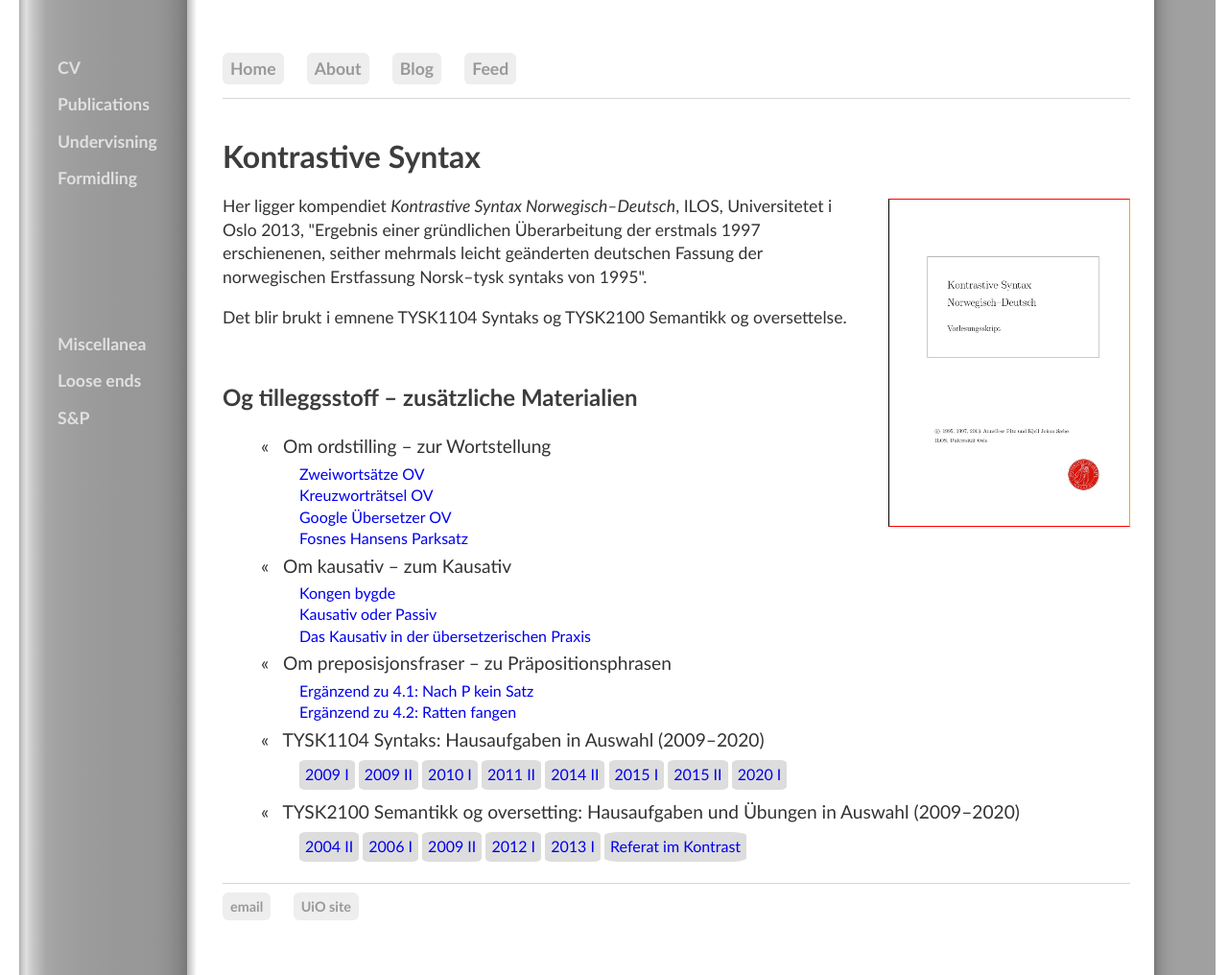
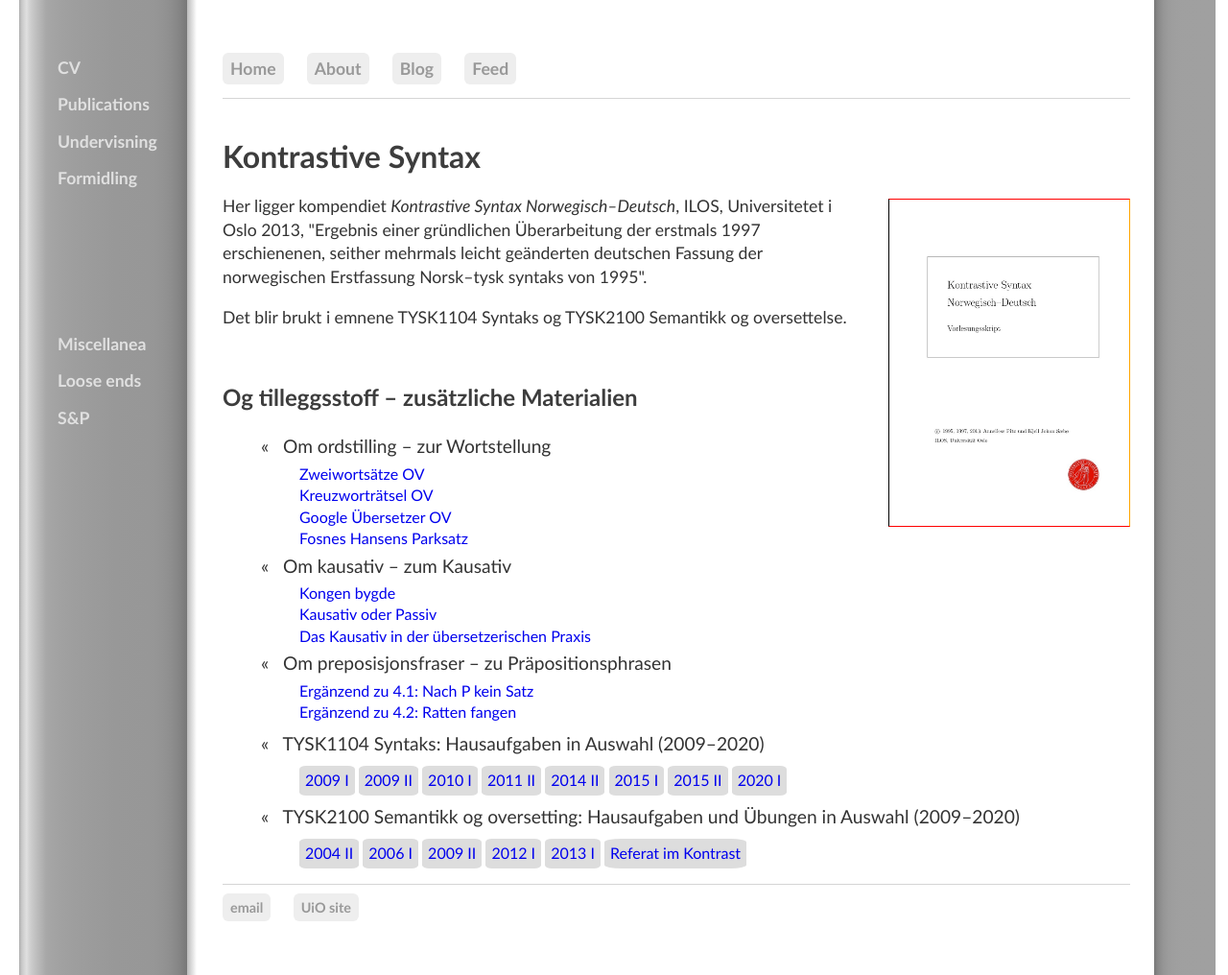
Before and after one commit to kjelljs/kjelljs.github.io, a Jekyll site: the page built from courses/kontrast/index.html, in a window 1280 px wide and 1016 px high. Shown: the whole window at 96% size. Built offline with Jekyll 4.4.1, drawn with Linux system fonts in a browser that asks for light colours.

Commit message:
Update index.html

```diff
--- a/courses/kontrast/index.html
+++ b/courses/kontrast/index.html
@@ -24,7 +24,7 @@
   <li><a href="/courses/kontrast/keinsatz.html">Ergänzend zu 4.1: Nach P kein Satz</a></li>
   <li><a href="/courses/kontrast/ratten.html">Ergänzend zu 4.2: Ratten fangen</a></li>
 </ul></li>
-<li id="blogposts">&laquo; &nbsp; TYSK1104 Syntaks: Hausaufgaben in Auswahl (2009–2020)</li><ul style="padding-top: 4px; padding-bottom: 6px">
+<li id="blogposts" style="padding-top: 4px; padding-bottom: 6px">&laquo; &nbsp; TYSK1104 Syntaks: Hausaufgaben in Auswahl (2009–2020)</li><ul>
   <li style="display:inline-block; padding-right: 6px; background: #ddd; padding: 4px 6px 4px 6px; border-radius: 12%;"><a href="/courses/kontrast/2009I.html">2009 I</a></li>
   <li style="display:inline-block; padding-right: 6px; background: #ddd; padding: 4px 6px 4px 6px; border-radius: 12%;"><a href="/courses/kontrast/2009IV.html">2009 II</a></li>
   <li style="display:inline-block; padding-right: 6px; background: #ddd; padding: 4px 6px 4px 6px; border-radius: 12%;"><a href="/courses/kontrast/2010I.html">2010 I</a></li>
@@ -34,7 +34,7 @@
   <li style="display:inline-block; padding-right: 6px; background: #ddd; padding: 4px 6px 4px 6px; border-radius: 12%;"><a href="/courses/kontrast/2015II.html">2015 II</a></li>
   <li style="display:inline-block; padding-right: 6px; background: #ddd; padding: 4px 6px 4px 6px; border-radius: 12%;"><a href="/courses/kontrast/2020I.html">2020 I</a></li>
  </ul></li>
-<li id="blogposts">&laquo; &nbsp; TYSK2100 Semantikk og oversetting: Hausaufgaben und Übungen in Auswahl (2009–2020)</li><ul style="padding-top: 4px; padding-bottom: 6px">
+<li id="blogposts" style="padding-top: 5px; padding-bottom: 6px">&laquo; &nbsp; TYSK2100 Semantikk og oversetting: Hausaufgaben und Übungen in Auswahl (2009–2020)</li><ul>
   <li style="display:inline-block; padding-right: 6px; background: #ddd; padding: 4px 6px 4px 6px; border-radius: 12%;"><a href="/courses/kontrast/2004II.html">2004 II</a></li>
   <li style="display:inline-block; padding-right: 6px; background: #ddd; padding: 4px 6px 4px 6px; border-radius: 12%;"><a href="/courses/kontrast/2006I.html">2006 I</a></li>
   <li style="display:inline-block; padding-right: 6px; background: #ddd; padding: 4px 6px 4px 6px; border-radius: 12%;"><a href="/courses/kontrast/2009II.html">2009 II</a></li>
```
